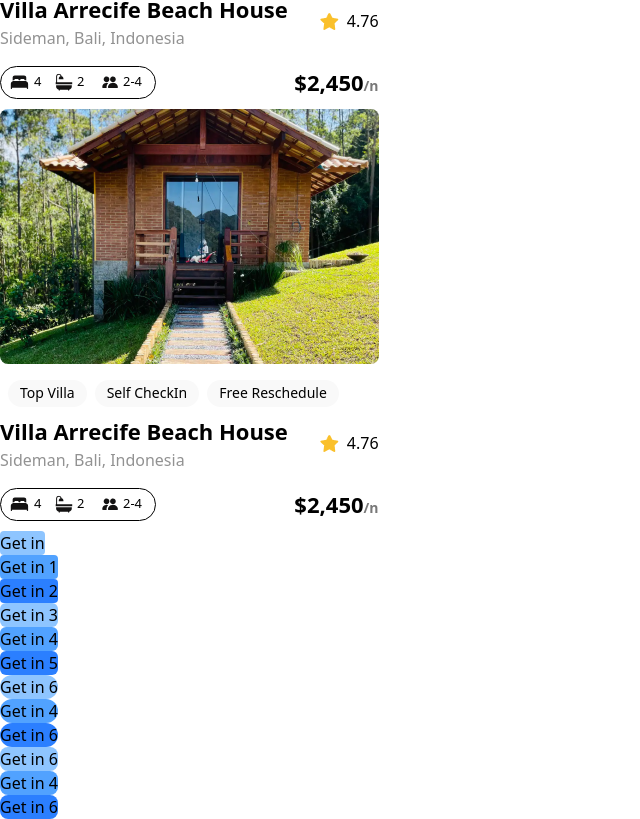
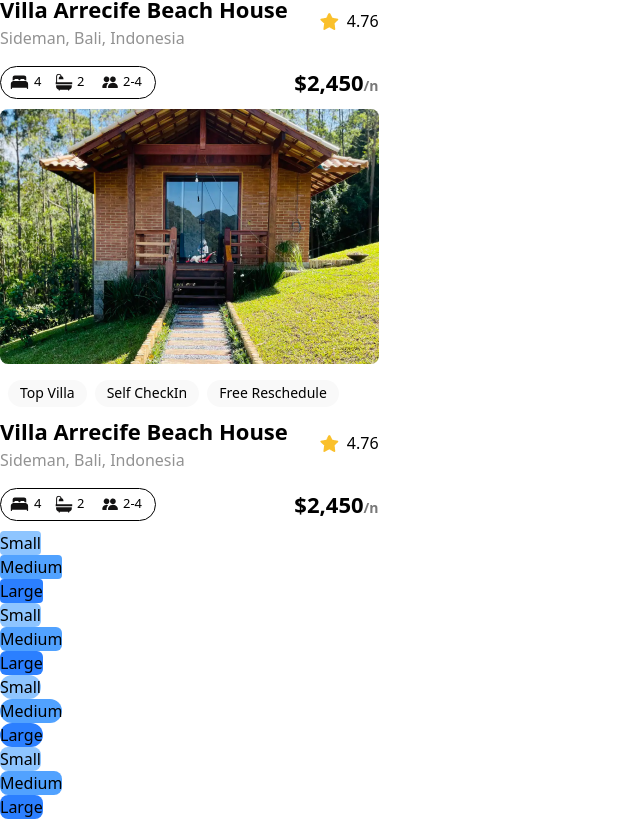
Before and after one commit to scottandee/alx-project-0x00-setup, a Next.js app in the folder alx-project-0x00/: page /landing in a window 1280 px wide. Shown: the part 763-1582 px from the top of the page, without its empty margins (0-640 px from the left). Built offline with nearby package versions, Linux system fonts and the light colour scheme.

Commit message:
Rename buttons

```diff
--- a/alx-project-0x00/pages/landing.tsx
+++ b/alx-project-0x00/pages/landing.tsx
@@ -9,18 +9,18 @@ const Landing: React.FC = () => {
       <Card />
       <Card />
 
-      <Button title="Get in" styles="small rounded-sm bg-blue-300"/>
-      <Button title="Get in 1" styles="medium rounded-sm bg-blue-400"/>
-      <Button title="Get in 2" styles="large rounded-sm bg-blue-500"/>
-      <Button title="Get in 3" styles="small rounded-md bg-blue-300"/>
-      <Button title="Get in 4" styles="medium rounded-md bg-blue-400"/>
-      <Button title="Get in 5" styles="large rounded-md bg-blue-500"/>
-      <Button title="Get in 6" styles="small rounded-full bg-blue-300"/>
-      <Button title="Get in 4" styles="medium rounded-full bg-blue-400"/>
-      <Button title="Get in 6" styles="large rounded-full bg-blue-500"/>
-      <Button title="Get in 6" styles="small rounded-lg bg-blue-300"/>
-      <Button title="Get in 4" styles="medium rounded-lg bg-blue-400"/>
-      <Button title="Get in 6" styles="large rounded-lg bg-blue-500"/>
+      <Button title="Small" styles="small rounded-sm bg-blue-300"/>
+      <Button title="Medium" styles="medium rounded-sm bg-blue-400"/>
+      <Button title="Large" styles="large rounded-sm bg-blue-500"/>
+      <Button title="Small" styles="small rounded-md bg-blue-300"/>
+      <Button title="Medium" styles="medium rounded-md bg-blue-400"/>
+      <Button title="Large" styles="large rounded-md bg-blue-500"/>
+      <Button title="Small" styles="small rounded-full bg-blue-300"/>
+      <Button title="Medium" styles="medium rounded-full bg-blue-400"/>
+      <Button title="Large" styles="large rounded-full bg-blue-500"/>
+      <Button title="Small" styles="small rounded-lg bg-blue-300"/>
+      <Button title="Medium" styles="medium rounded-lg bg-blue-400"/>
+      <Button title="Large" styles="large rounded-lg bg-blue-500"/>
     </div>
   )
 }
```
